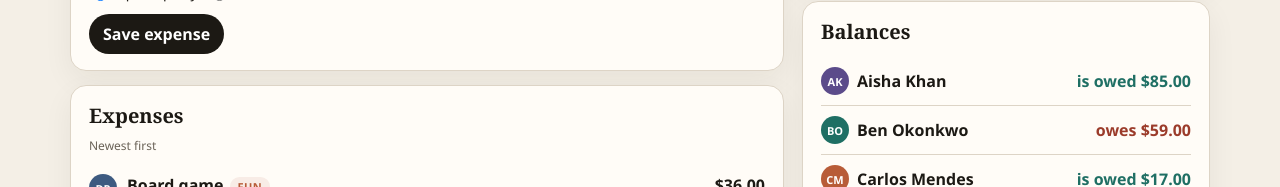
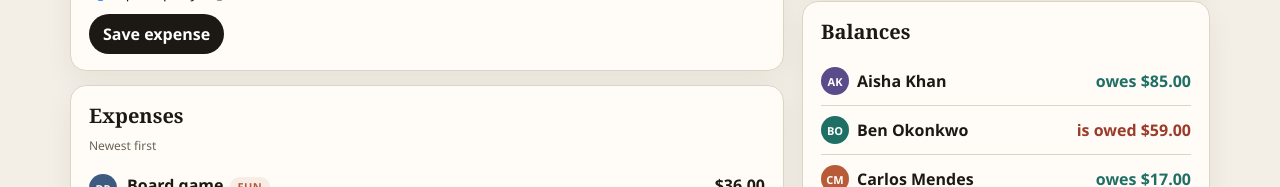
Before and after one commit to Rohitdubey-tech/Assignment_Invictus, a React (Vite) app: page / in a window 1280 px wide. Shown: the part 613-800 px from the top of the page. Built offline with nearby package versions, Linux system fonts and the light colour scheme.

Commit message:
Fix Bug 2: Correct inverted balance labels and styles in Balances panel

```diff
--- a/src/components/BalancesPanel.jsx
+++ b/src/components/BalancesPanel.jsx
@@ -18,10 +18,12 @@
         let label = "settled up";
         let cls = "settled";
         if (bal > 0.005) {
-          label = `owes ${formatMoney(bal)}`;
+          // if positive, member is owed money by group
+          label = `is owed ${formatMoney(bal)}`;
           cls = "owe";
         } else if (bal < -0.005) {
-          label = `is owed ${formatMoney(-bal)}`;
+          // if negative, member owes money to group
+          label = `owes ${formatMoney(-bal)}`;
           cls = "owed";
         }
         return (
```
Also changed, not shown: 1 other file (tests, documents, lock files or other folders).
